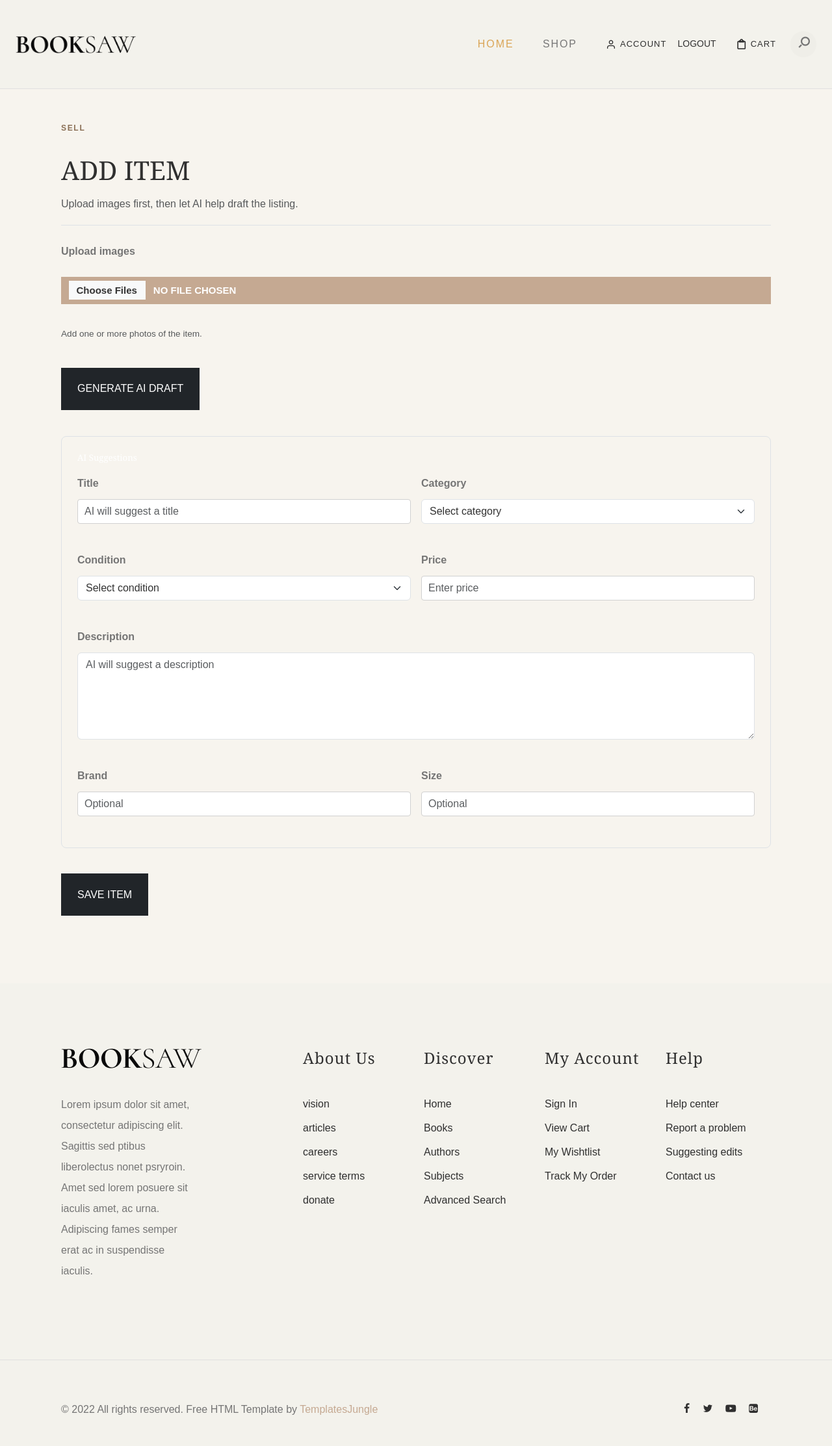
After one commit to Chakradhar2003/GenzThrift, a Django app: page /account/add-item/ in a window 1280 px wide. The commit adds this page. Shown: the whole page at 65% size. Run offline with Django 5.2, Linux system fonts and the light colour scheme; the visitor is signed in with stand-in values (Sample User, id 1); some web fonts are replaced.

Commit message:
Users able to add products for selling, added AI pipleine for automating data filling

```diff
--- a/templates/base.html
+++ b/templates/base.html
@@ -33,7 +33,7 @@
 
 					<div class="col-md-2">
 						<div class="main-logo">
-							<a href="index.html"><img src="{% static 'thrift/images/main-logo.png' %}" alt="logo"></a>
+							<a href="/"><img src="{% static 'thrift/images/main-logo.png' %}" alt="logo"></a>
 						</div>
 
 					</div>
@@ -59,7 +59,7 @@
 									{% if user.is_authenticated %}
 									<div class="d-flex align-items-center gap-2">
 
-										<a href="#" class="user-account for-buy mb-0">
+										<a href="/account" class="user-account for-buy mb-0">
 											<i class="icon icon-user"></i>
 											<span>Account</span>
 										</a>
--- /dev/null
+++ b/templates/thrift/add_item.html
@@ -0,0 +1,147 @@
+{% extends "../base.html" %}
+{% load static %}
+
+{% block main_body %}
+<section class="py-5" style="background: #f7f4ee; min-height: 100vh;">
+	<div class="container">
+		<div class="mb-4 pb-3 border-bottom">
+			<p class="text-uppercase fw-bold mb-1" style="letter-spacing: .14em; color: #8a6f55; font-size: 12px;">Sell</p>
+			<h1 class="mb-2">ADD ITEM</h1>
+			<p class="mb-0 text-muted">Upload images first, then let AI help draft the listing.</p>
+		</div>
+
+		<form method="post" enctype="multipart/form-data" id="add-item-form" data-analyze-url="{% url 'analyze_item_draft' %}">
+			{% csrf_token %}
+
+			<div class="row g-4">
+				<div class="col-12">
+					<label class="form-label fw-semibold">Upload images</label>
+					<input type="file" name="images" id="item-images" class="form-control" multiple>
+					<small class="text-muted d-block mt-2">Add one or more photos of the item.</small>
+				</div>
+
+				<div class="col-12">
+					<button type="button" id="generate-draft-btn" class="btn btn-dark px-4">
+						Generate AI Draft
+					</button>
+					<div id="ai-draft-status" class="small text-muted"></div>
+				</div>
+
+				<div class="col-12">
+					<div class="border rounded-3 p-4" style="background: #f7f4ee;">
+						<h2 class="h5 mb-3">AI Suggestions</h2>
+
+						<div class="row g-3">
+							<div class="col-md-6">
+								<label class="form-label">Title</label>
+								<input type="text" name="title" id="draft-title" class="form-control" placeholder="AI will suggest a title">
+							</div>
+
+							<div class="col-md-6">
+								<label class="form-label">Category</label>
+								<select name="category" id="draft-category" class="form-select">
+									<option value="">Select category</option>
+									<option value="clothes">Clothing</option>
+									<option value="footwear">Footwear</option>
+									<option value="accessories">Accessories</option>
+								</select>
+							</div>
+
+							<div class="col-md-6">
+								<label class="form-label">Condition</label>
+								<select name="condition" id="draft-condition" class="form-select">
+									<option value="">Select condition</option>
+									<option value="new">New</option>
+									<option value="like_new">Like New</option>
+									<option value="good">Good</option>
+									<option value="fair">Fair</option>
+									<option value="used">Used</option>
+								</select>
+							</div>
+
+							<div class="col-md-6">
+								<label class="form-label">Price</label>
+								<input type="number" name="price" class="form-control" min="1" step="0.01" placeholder="Enter price">
+							</div>
+
+							<div class="col-12">
+								<label class="form-label">Description</label>
+								<textarea name="description" id="draft-description" class="form-control" rows="5" placeholder="AI will suggest a description"></textarea>
+							</div>
+
+							<div class="col-md-6">
+								<label class="form-label">Brand</label>
+								<input type="text" name="brand" class="form-control" placeholder="Optional">
+							</div>
+
+							<div class="col-md-6">
+								<label class="form-label">Size</label>
+								<input type="text" name="size" class="form-control" placeholder="Optional">
+							</div>
+						</div>
+					</div>
+				</div>
+
+				<div class="col-12">
+					<button type="submit" class="btn btn-dark px-4">
+						Save Item
+					</button>
+				</div>
+			</div>
+		</form>
+	</div>
+</section>
+
+<script>
+	document.addEventListener('DOMContentLoaded', function () {
+		const form = document.getElementById('add-item-form');
+		const analyzeUrl = form.dataset.analyzeUrl;
+		const imageInput = document.getElementById('item-images');
+		const button = document.getElementById('generate-draft-btn');
+		const statusBox = document.getElementById('ai-draft-status');
+
+		function setField(id, value) {
+			const el = document.getElementById(id);
+			if(el) el.value = value;
+		}
+
+		function getCsrfToken() {
+			return form.querySelector('[name=csrfmiddlewaretoken]').value;
+		}
+
+		button.addEventListener('click', async function () {
+			if (!imageInput.files.length) {
+				statusBox.textContent = 'Please upload at least one image first.';
+    			return;
+			}
+
+			const formData = new FormData();
+			for (const file of imageInput.files) {
+				formData.append('images', file);
+			}
+			statusBox.textContent = 'Analyzing images...';
+
+			const response = await fetch(analyzeUrl, {
+				method: 'POST',
+				headers: { 'X-CSRFToken': getCsrfToken() },
+				body: formData,
+			});
+
+			const data = await response.json();
+			if (!response.ok) {
+				statusBox.textContent = data.error || 'Could not generate draft.';
+				return;
+			}
+
+			setField('draft-title', data.title);
+			setField('draft-description', data.description);
+			setField('draft-category', data.category);
+			setField('draft-condition', data.condition);
+
+			statusBox.textContent = 'Draft generated.';
+
+	 	});
+	});
+</script>
+
+{% endblock %}
--- a/thrift/models.py
+++ b/thrift/models.py
@@ -107,12 +107,19 @@ class Product(models.Model):
         ('accessories', 'Accessories')
     ]
 
+    STATUS_CHOICES = [
+        ('available', 'Available'),
+        ('reserved', 'Reserved'),
+        ('sold', 'Sold'),
+    ]
+
     seller = models.ForeignKey(User, on_delete=models.CASCADE, related_name='products')
     title = models.CharField(max_length=150)
     description = models.TextField()
     price = models.DecimalField(max_digits=10, decimal_places=2, validators=[MinValueValidator(1)])
     condition = models.CharField(max_length=20, choices=CONDITION_CHOICES)
     category = models.CharField(max_length=20, choices=CATEGORY_CHOICES)
+    status = models.CharField(max_length=20, choices=STATUS_CHOICES, default='available')
     brand = models.CharField(max_length=100, blank=True)
     size = models.CharField(max_length=50, blank=True)
     created_at = models.DateTimeField(auto_now_add=True)
--- a/thrift/urls.py
+++ b/thrift/urls.py
@@ -4,6 +4,11 @@ from thrift import views
 
 urlpatterns = [
     path('', views.home, name="home"),
-    path('contact', views.contact, name='contact'),
+    path('account', views.account, name='account'),
+    path('account/previous-orders/', views.previous_orders, name='previous_orders'),
+    path('account/edit-user-information/', views.edit_user_information, name='edit_user_information'),
+    path('account/add-item/analyze', views.analyze_item_draft, name='analyze_item_draft'),
+    path('account/add-item/', views.add_item, name='add_item'),
+    path('account/previous-listed-items/', views.previous_listed_items, name='previous_listed_items'),
     path('about', views.about, name='about'),
 ]
--- a/thrift/views.py
+++ b/thrift/views.py
@@ -1,11 +1,133 @@
-from django.shortcuts import render, HttpResponse
+import mimetypes
+
+from django.conf import settings
+from django.db.models import Prefetch
+from django.shortcuts import render, redirect
+from django.http import HttpResponse, JsonResponse
+from django.contrib.auth.decorators import login_required
+from .models import Product, ProductImage
+from django.views.decorators.http import require_POST
+from pydantic import BaseModel, Field
+from google import genai
+from google.genai import types
+
+
+class ItemDraft(BaseModel):
+    title: str = Field(description="Short product title.")
+    description: str = Field(description="Short product description.")
+    category: str = Field(description="One of clothes, footwear, accessories.")
+    condition: str = Field(description="One of new, like_new, good, fair, used.")
+
+
+AI_ITEM_DRAFT_PROMPT = """
+You are helping a thrift store seller draft a product listing from uploaded images.
+Look at the images and return only JSON that matches the schema.
+
+Rules:
+- title should be short, natural, and specific
+- description should be 1 to 3 sentences and describe the item clearly
+- category must be one of: clothes, footwear, accessories
+- condition must be one of: new, like_new, good, fair, used
+- if something is unclear, pick the safest neutral option
+""".strip()
+
+@login_required(login_url='login')
+@require_POST
+def analyze_item_draft(request):
+    images = request.FILES.getlist('images')
+
+    if not images:
+        return JsonResponse({"error": "Please upload at least one image."}, status=400)
+
+    if not settings.GEMINI_API_KEY:
+        return JsonResponse({"error": "GEMINI_API_KEY is not configured."}, status=500)
+
+    client = genai.Client(api_key=settings.GEMINI_API_KEY)
+
+    contents = []
+    for image in images:
+        image_bytes = image.read()
+        image.seek(0)
+        mime_type = image.content_type or mimetypes.guess_type(image.name)[0] or "image/jpeg"
+        contents.append(
+            types.Part.from_bytes(
+                data=image_bytes,
+                mime_type=mime_type,
+            )
+        )
+
+    contents.append(AI_ITEM_DRAFT_PROMPT)
+
+    try:
+        response = client.models.generate_content(
+            model=settings.GEMINI_MODEL,
+            contents=contents,
+            config={
+                "response_mime_type": "application/json",
+                "response_json_schema": ItemDraft.model_json_schema(),
+            },
+        )
+        draft = ItemDraft.model_validate_json(response.text)
+    except Exception as exc:
+        return JsonResponse({"error": f"Gemini draft generation failed: {exc}"}, status=500)
+
+    return JsonResponse(draft.model_dump())
 
 # Create your views here.
 def home(request):
     return render(request, 'thrift/home.html')
 
-def contact(request):
-    return HttpResponse("This is contact")
+def account(request):
+    return render(request, 'thrift/account.html')
+
+def previous_orders(request):
+    return render(request, 'thrift/previous_orders.html')
+
+def edit_user_information(request):
+    return render(request, 'thrift/edit_user_information.html')
+
+@login_required(login_url='login')
+def add_item(request):
+    if request.method == 'POST' :
+        title = request.POST.get('title')
+        description = request.POST.get('description')
+        category = request.POST.get('category')
+        condition = request.POST.get('condition')
+        brand = request.POST.get('brand')
+        size = request.POST.get('size')
+        price = request.POST.get('price')
+        images = request.FILES.getlist('images')
+
+        product = Product.objects.create(
+            seller=request.user,
+            title=title,
+            description=description,
+            category=category,
+            condition=condition,
+            status='available',
+            brand=brand,
+            size=size,
+            price=price,
+        )
+        print("Saved product:", product.id, product.title)
+        for image in images:
+            ProductImage.objects.create(product=product, image=image)
+
+        return redirect('previous_listed_items')
+
+    return render(request, 'thrift/add_item.html')
+
+@login_required(login_url='login')
+def previous_listed_items(request):
+    products = (
+        Product.objects
+        .filter(seller=request.user)
+        .prefetch_related(
+            Prefetch('images', queryset=ProductImage.objects.order_by('uploaded_at'))
+        )
+        .order_by('-created_at')
+    )
+    return render(request, 'thrift/previous_listed_items.html', {'products': products})
 
 def about(request):
     return HttpResponse('This is about')
--- a/thriftStore/settings.py
+++ b/thriftStore/settings.py
@@ -28,7 +28,7 @@ SECRET_KEY = 'django-insecure-#6_rqy=iq3dd^3k=4k7ue3p!+&i2u5e+2+q70hlcq)upql$ng1
 # SECURITY WARNING: don't run with debug turned on in production!
 DEBUG = True
 
-ALLOWED_HOSTS = []
+ALLOWED_HOSTS = ["*"]
 
 AUTH_USER_MODEL = 'thrift.User'
 MEDIA_URL = '/media/'
@@ -134,3 +134,6 @@ EMAIL_USE_TLS = True
 EMAIL_HOST_USER = os.getenv("EMAIL_HOST_USER")
 EMAIL_HOST_PASSWORD = os.getenv("EMAIL_HOST_PASSWORD")
 DEFAULT_FROM_EMAIL = EMAIL_HOST_USER
+
+GEMINI_API_KEY = os.getenv("GEMINI_API_KEY")
+GEMINI_MODEL = os.getenv("GEMINI_MODEL", "gemini-2.5-flash")
```
Also changed, not shown: templates/thrift/account.html (added, +58 -0 lines), templates/thrift/edit_user_information.html (added, +42 -0 lines), templates/thrift/home.html (+0 -111 lines), templates/thrift/previous_listed_items.html (added, +87 -0 lines), templates/thrift/previous_orders.html (added, +19 -0 lines), thrift/admin.py (+15 -1 lines), thrift/migrations/0005_product_status.py (added), thrift/migrations/0006_alter_product_status.py (added).
